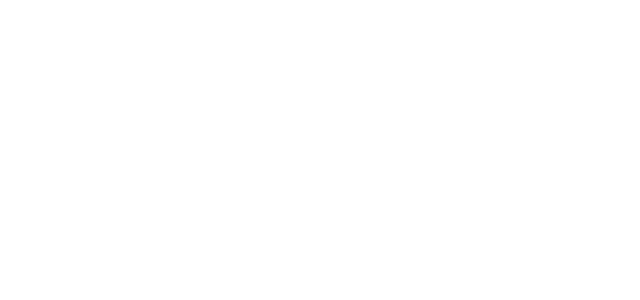
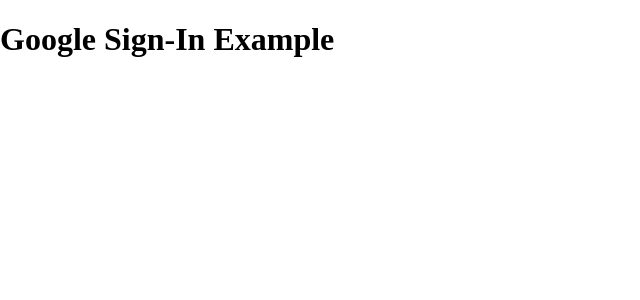
Before and after one commit to SathishWebDeveloper/formuploadgnpty-frontend, a React (Vite) app: page / in a window 1280 px wide. Before the commit this address had no page. Shown: the top 300 px of the page, without its empty margins (0-640 px from the left). Built offline with nearby package versions, Linux system fonts and the light colour scheme.

Commit message:
initial commit of google outh completed

```diff
--- a/package.json
+++ b/package.json
@@ -10,7 +10,10 @@
     "preview": "vite preview"
   },
   "dependencies": {
+    "@react-oauth/google": "^0.12.1",
     "antd": "^5.22.2",
+    "axios": "^1.7.8",
+    "jwt-decode": "^4.0.0",
     "react": "^18.3.1",
     "react-dom": "^18.3.1",
     "react-router-dom": "^7.0.1"
--- a/src/App.jsx
+++ b/src/App.jsx
@@ -7,7 +7,7 @@
 import AllRoutes from "./routes/routes";
 
 function App() {
-  const [count, setCount] = useState(0);
+  // const [count, setCount] = useState(0);
 
   return (
     <BrowserRouter>
--- a/src/components/navbar.jsx
+++ b/src/components/navbar.jsx
@@ -1,12 +1,15 @@
-import React from "react";
+import React, { useContext } from "react";
 
 import { Breadcrumb, Layout, Menu, theme, Switch } from "antd";
 import { Outlet, useNavigate } from "react-router-dom";
+import { Context } from "../routes/routes";
 
 const { Header, Content, Footer } = Layout;
 
 const Navbar = () => {
-    const navigate = useNavigate()
+  const navigate = useNavigate();
+  const userData = useContext(Context);
+  console.log("user", userData);
   const data = ["Upload", "Generate", "View", "Gallery"];
   const items = new Array(data.length).fill(null).map((_, index) => ({
     key: String(index + 1),
@@ -23,8 +26,10 @@
   };
 
   const handleChange = (key) => {
-    const navigateData = items.find((elm) => elm.key === key).label.toLowerCase();
-    navigate(`/${navigateData}`)
+    const navigateData = items
+      .find((elm) => elm.key === key)
+      .label.toLowerCase();
+    navigate(`/${navigateData}`);
   };
   return (
     <Layout>
@@ -38,7 +43,7 @@
           alignItems: "center",
         }}
       >
-        <div className="demo-logo" />
+        <div className="demo-logo" ></div>
         <Menu
           theme="dark"
           mode="horizontal"
@@ -49,11 +54,14 @@
             minWidth: 0,
           }}
           onClick={({ key }) => {
-            handleChange(key)
+            handleChange(key);
             // setItemName(items.find((elm) => elm.key === key).label);
-        }}
-        //   onClick={(e) => handleChange(e)}
+          }}
+          //   onClick={(e) => handleChange(e)}
         />
+        <div style={{ color: "#fff" , display:"flex" }}>
+          {/* <div>{userData.user.name}</div> */}
+           <div>{userData.user.email} &nbsp;</div> </div>
         <div style={{ color: "#fff" }}>
           {" "}
           dark <Switch defaultChecked onChange={onChange} /> light{" "}
@@ -63,7 +71,6 @@
         style={{
           padding: "10px 48px",
           minHeight: "500px",
-
         }}
       >
         <Outlet />
--- a/src/pages/register/register.jsx
+++ b/src/pages/register/register.jsx
@@ -1,10 +1,98 @@
-import React from "react";
+// import React, { useContext } from "react";
+// import { GoogleLogin } from "@react-oauth/google";
+// import { Context } from "../../routes/routes";
+// import { useNavigate } from "react-router-dom";
 
-const Register = () => {
-    return (
-        <div>
-            Register Page
+// const Register = () => {
+//     const login = useContext(Context)
+//     const navigate = useNavigate();
+//     console.log("login", login)
+//   return (
+//     <div>
+//       Register Page
+//       <div>
+//         <GoogleLogin
+//           onSuccess={(credentialResponse) => {
+//             login.setAuth(true);
+//             // navigate('/upload');
+//           }}
+//           onError={() => {
+//             console.log("Login Failed");
+//           }}
+//         />
+//       </div>
+//     </div>
+//   );
+// };
+// export default Register;
+
+import React, { useContext, useState } from "react";
+import { GoogleOAuthProvider, GoogleLogin } from "@react-oauth/google";
+import axios from "axios";
+import { Context } from "../../routes/routes";
+import { useNavigate } from "react-router-dom";
+import { jwtDecode } from "jwt-decode";
+
+function Register() {
+  const login = useContext(Context);
+  const navigate = useNavigate();
+  const [response, setResponse] = useState("");
+  const handleLoginSuccess = async (credentialResponse) => {
+    const idToken = credentialResponse.credential; // Token returned from Google
+    console.log("idToken", idToken);
+    try {
+      // Send the token to the backend
+      const response = await axios.post(
+        "http://localhost:8000/api/auth/google-login",
+        {
+          idToken,
+        }
+      );
+      const USER_CREDENTIAL = jwtDecode(credentialResponse.credential);
+      console.log("123", USER_CREDENTIAL);
+      console.log("User authenticated:", response.data);
+      login.setAuth(true);
+      login.setUser({
+        name: USER_CREDENTIAL.name,
+        email: USER_CREDENTIAL.email,
+      });
+      setResponse(`${USER_CREDENTIAL.email} login is successfull`);
+      setTimeout(() => navigate("/upload"), 2000);
+      //   navigate("/upload");
+    } catch (err) {
+      console.log(
+        "Error verifying token:",
+        err.response.data.error.message
+        // err.response?.data?.message || err.message
+      );
+      setResponse(err.response.data.error.message);
+      //   alert("Login failed!");
+    }
+  };
+
+  const handleLoginError = () => {
+    console.error("Google Login failed.");
+    alert("Login failed. Please try again.");
+  };
+
+  return (
+    <div>
+      <GoogleOAuthProvider clientId="418507945684-b9mc07dbfoeimvg6qa62bnobfo39op93.apps.googleusercontent.com">
+        <h1>Google Sign-In Example</h1>
+        <div style={{  display : "flex" , justifyContent : "center" , alignItems: "center"}}>
+            <div style={{ width :"50%"}}>
+
+            <GoogleLogin
+            onSuccess={handleLoginSuccess}
+            onError={handleLoginError}
+          />
+            </div>
+
         </div>
-    )
+      </GoogleOAuthProvider>
+      <div>{response && response}</div>
+    </div>
+  );
 }
+
 export default Register;
--- a/src/routes/routes.jsx
+++ b/src/routes/routes.jsx
@@ -1,17 +1,17 @@
-import React,{createContext, useState} from "react";
+import React, { createContext, useState } from "react";
 import PublicPage from "./public";
 import PrivatePage from "./private";
 
-
-const Context = createContext();
+export const Context = createContext();
 
 const AllRoutes = () => {
-    const [auth , setAuth] = useState(false);
+  const [auth, setAuth] = useState(false);
+  const [user,setUser] = useState({name : "" , email : ""});
 
-    return (
-        <Context.Provider value={{auth,setAuth}}>
-            {!auth ?  <PrivatePage /> : <PublicPage/>}
-        </Context.Provider>
-    )
-}
+  return (
+    <Context.Provider value={{ auth, setAuth ,user , setUser }}>
+      {auth ? <PrivatePage /> : <PublicPage />}
+    </Context.Provider>
+  );
+};
 export default AllRoutes;
```
Also changed, not shown: 1 other file (tests, documents, lock files or other folders).
